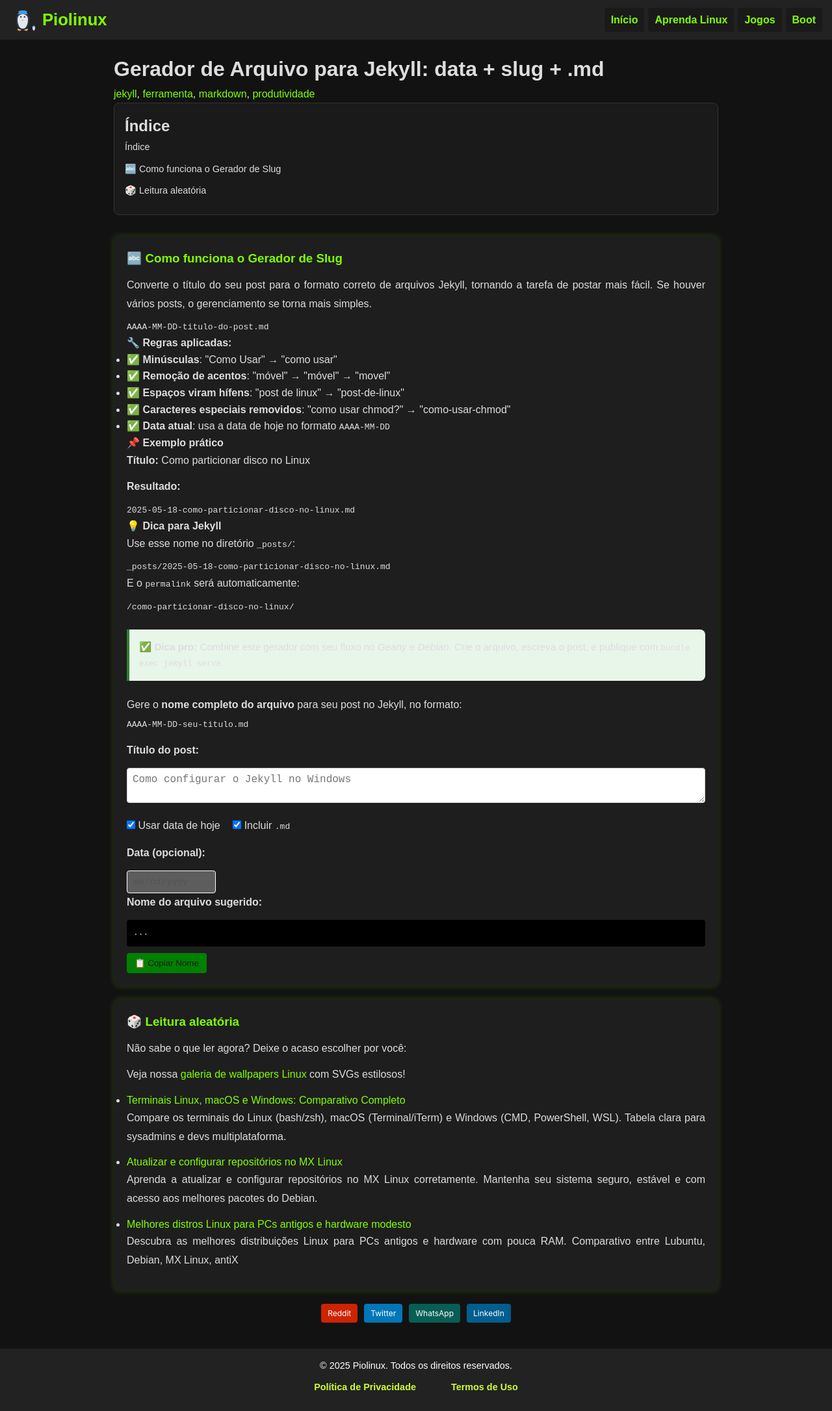
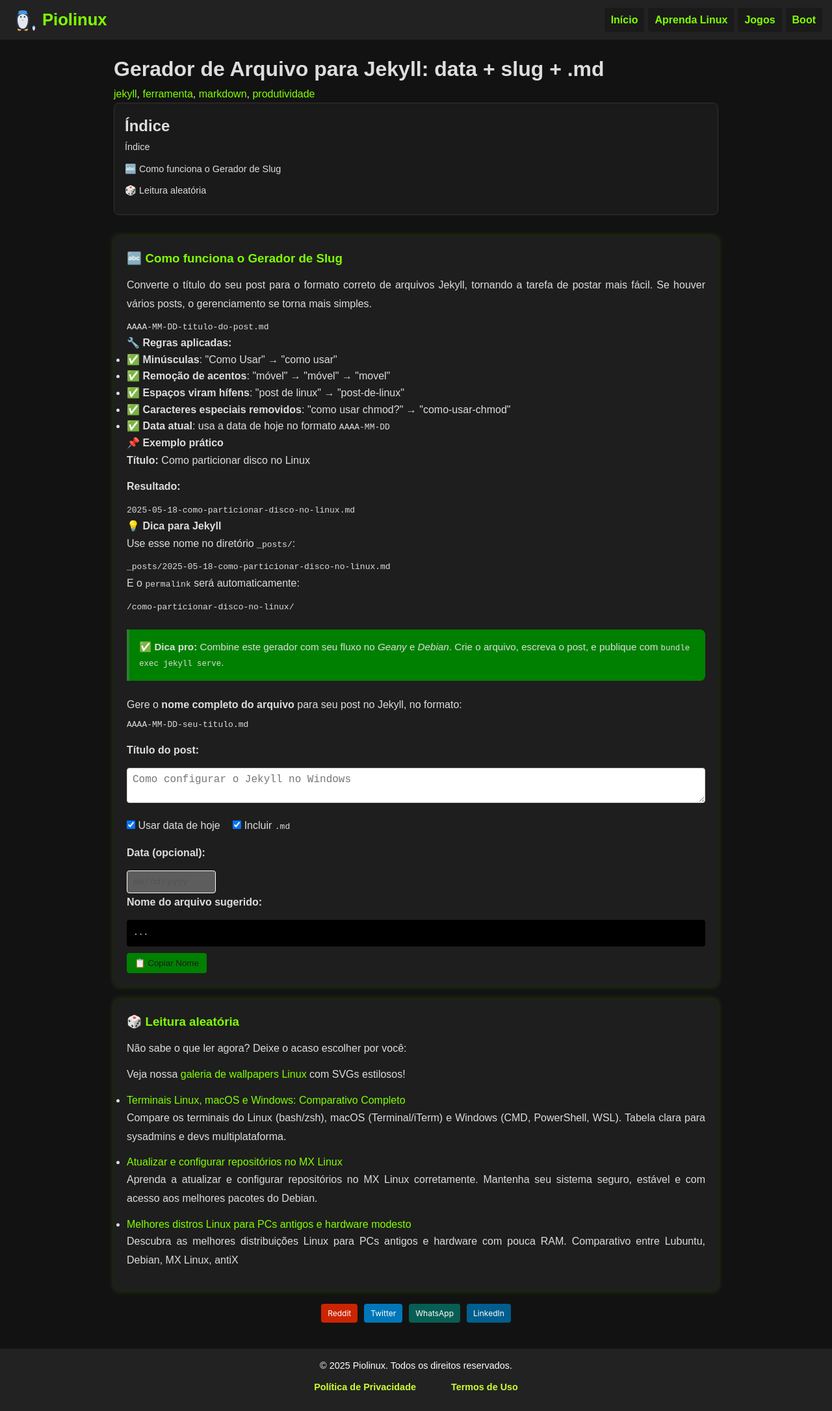
Before and after one commit to Piolinux/piolinux-site, a Jekyll site: the page built from _posts/2025-09-02-gerador-de-slug-para-jekyll.md, in a window 1280 px wide. Shown: the whole page at 65% size. Built offline with Jekyll 4.4.1, drawn with Linux system fonts in a browser that asks for light colours.

Commit message:
Update 2025-09-02-gerador-de-slug-para-jekyll.md

```diff
--- a/_posts/2025-09-02-gerador-de-slug-para-jekyll.md
+++ b/_posts/2025-09-02-gerador-de-slug-para-jekyll.md
@@ -50,7 +50,7 @@ permalink: /gerador-slug-jekyll/
 <p>E o <code>permalink</code> será automaticamente:</p>
 <pre><code>/como-particionar-disco-no-linux/</code></pre>
 
-<div style="background:#e8f5e9; border-left:4px solid #2e7d32; padding:1em; margin:1.5em 0; border-radius:0 8px 8px 0; font-size:0.95em;">
+<div style="background:#008000; border-left:4px solid #2e7d32; padding:1em; margin:1.5em 0; border-radius:0 8px 8px 0; font-size:0.95em;">
   <strong>✅ Dica pro:</strong> Combine este gerador com seu fluxo no <em>Geany</em> e <em>Debian</em>.
   Crie o arquivo, escreva o post, e publique com <code>bundle exec jekyll serve</code>.
 </div>
```
